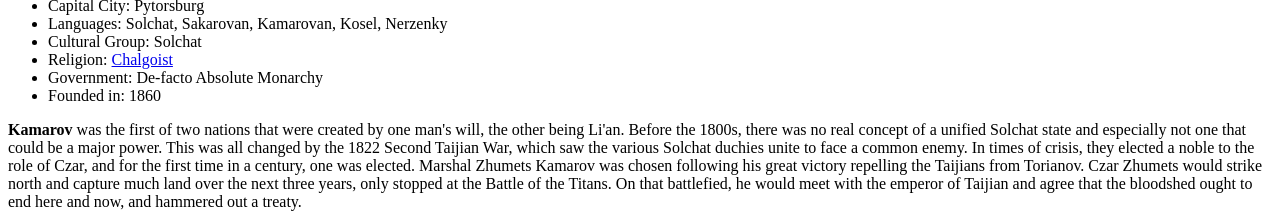
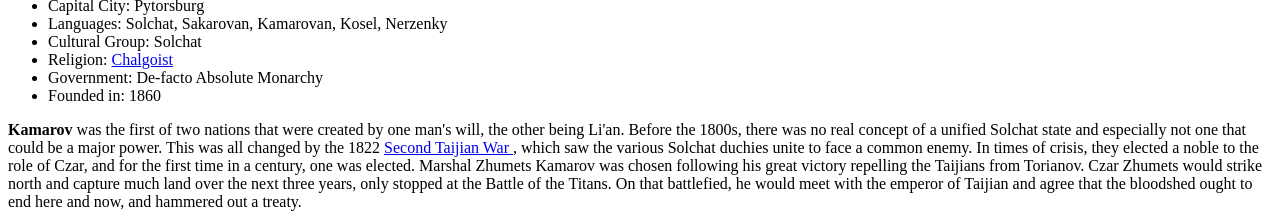
Before and after one commit to Littcorp/Website_Tellus_Info_HNC, a plain HTML site: page kamarov.html in a window 1280 px wide. Shown: the part 139-363 px from the top of the page. Drawn offline with Linux system fonts and the light colour scheme.

Commit message:
Added some links to wars and Kamarov

```diff
--- a/kamarov.html
+++ b/kamarov.html
@@ -24,13 +24,13 @@
 
 		<p> <strong>Kamarov</strong> was the first of two nations that were created by one man's will,
 		the other being Li'an. Before the 1800s, there was no real concept of a unified Solchat state
-		and especially not one that could be a major power. This was all changed by the 1822 Second Taijian
-		War, which saw the various Solchat duchies unite to face a common enemy. In times of crisis, they
-		elected a noble to the role of Czar, and for the first time in a century, one was elected. Marshal
-		Zhumets Kamarov was chosen following his great victory repelling the Taijians from Torianov. Czar
-		Zhumets would strike north and capture much land over the next three years, only stopped at the Battle
-		of the Titans. On that battlefied, he would meet with the emperor of Taijian and agree that the bloodshed
-		ought to end here and now, and hammered out a treaty.</p>
+		and especially not one that could be a major power. This was all changed by the 1822 <a href="wars.html">
+		Second Taijian War </a>, which saw the various Solchat duchies unite to face a common enemy. In
+		times of crisis, they elected a noble to the role of Czar, and for the first time in a century,
+		one was elected. Marshal Zhumets Kamarov was chosen following his great victory repelling the Taijians
+		from Torianov. Czar Zhumets would strike north and capture much land over the next three years, only stopped
+		at the Battle of the Titans. On that battlefied, he would meet with the emperor of Taijian and agree that
+		the bloodshed ought to end here and now, and hammered out a treaty.</p>
 
 		<p> Zhumets would be given a large chunk of territory, which he named after himself; Kamarov. This
 		new duchy would go on to massively prosper under Zhumets's rule, growing powerful enough to match every
```
Also changed, not shown: wars.html (+1 -1 lines).
